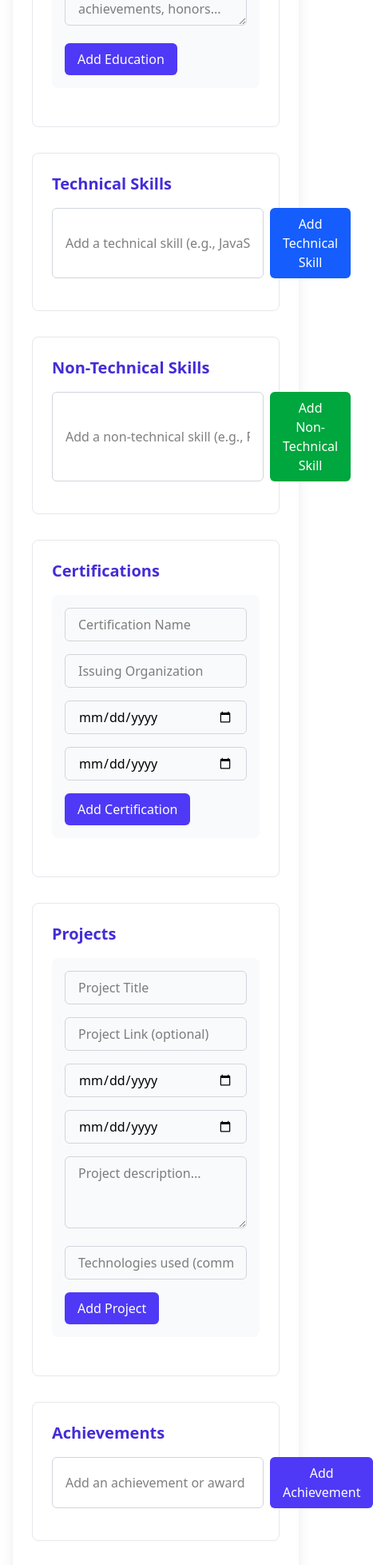
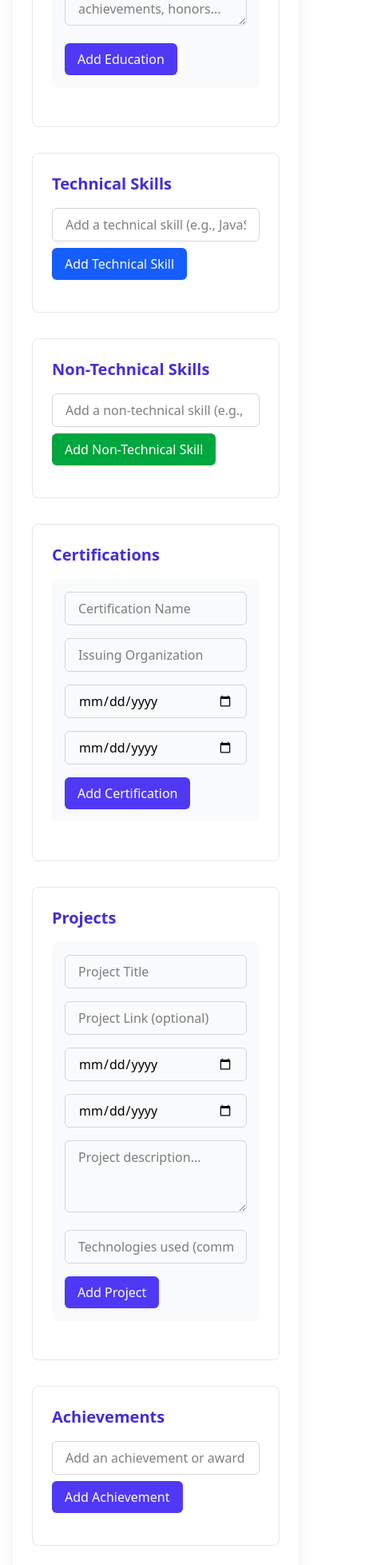
Before and after one commit to Abinash17a/resumeBuilder, a React (Vite) app: page / in a window 390 px wide. Shown: the part 1773-3730 px from the top of the page at 80% size, 467 px wide, since content can reach past the window. Built offline with nearby package versions, Linux system fonts and the light colour scheme.

Commit message:
button layout responsive failed

```diff
--- a/src/components/StructuredForm.jsx
+++ b/src/components/StructuredForm.jsx
@@ -541,13 +541,13 @@
       {/* Technical Skills Section */}
       <div className="mb-8 p-6 border border-gray-200 rounded-lg">
         <h3 className="text-xl font-semibold text-indigo-700 mb-4">Technical Skills</h3>
-        <div className="flex gap-2 mb-4">
+        <div className="mb-4">
           <input
             placeholder="Add a technical skill (e.g., JavaScript, Python, React, AWS)"
             value={currentTechnicalSkill}
             onChange={(e) => setCurrentTechnicalSkill(e.target.value)}
             onKeyPress={(e) => e.key === 'Enter' && addTechnicalSkill()}
-            className="flex-1 px-4 py-2 border border-gray-300 rounded-md"
+            className="w-full px-4 py-2 border border-gray-300 rounded-md mb-2"
           />
           <button
             onClick={addTechnicalSkill}
@@ -574,13 +574,13 @@
       {/* Non-Technical Skills Section */}
       <div className="mb-8 p-6 border border-gray-200 rounded-lg">
         <h3 className="text-xl font-semibold text-indigo-700 mb-4">Non-Technical Skills</h3>
-        <div className="flex gap-2 mb-4">
+        <div className="mb-4">
           <input
             placeholder="Add a non-technical skill (e.g., Project Management, Communication, Leadership)"
             value={currentNonTechnicalSkill}
             onChange={(e) => setCurrentNonTechnicalSkill(e.target.value)}
             onKeyPress={(e) => e.key === 'Enter' && addNonTechnicalSkill()}
-            className="flex-1 px-4 py-2 border border-gray-300 rounded-md"
+            className="w-full px-4 py-2 border border-gray-300 rounded-md mb-2"
           />
           <button
             onClick={addNonTechnicalSkill}
@@ -749,13 +749,13 @@
       {/* Achievements Section */}
       <div className="mb-8 p-6 border border-gray-200 rounded-lg">
         <h3 className="text-xl font-semibold text-indigo-700 mb-4">Achievements</h3>
-        <div className="flex gap-2 mb-4">
+        <div className="mb-4">
           <input
             placeholder="Add an achievement or award"
             value={currentAchievement}
             onChange={(e) => setCurrentAchievement(e.target.value)}
             onKeyPress={(e) => e.key === 'Enter' && addAchievement()}
-            className="flex-1 px-4 py-2 border border-gray-300 rounded-md"
+            className="w-full px-4 py-2 border border-gray-300 rounded-md mb-2"
           />
           <button
             onClick={addAchievement}
@@ -827,13 +827,13 @@
       {/* Interests Section */}
       <div className="mb-8 p-6 border border-gray-200 rounded-lg">
         <h3 className="text-xl font-semibold text-indigo-700 mb-4">Personal Interests & Hobbies</h3>
-        <div className="flex gap-2 mb-4">
+        <div className="mb-4">
           <input
             placeholder="Add an interest or hobby"
             value={currentInterest}
             onChange={(e) => setCurrentInterest(e.target.value)}
             onKeyPress={(e) => e.key === 'Enter' && addInterest()}
-            className="flex-1 px-4 py-2 border border-gray-300 rounded-md"
+            className="w-full px-4 py-2 border border-gray-300 rounded-md mb-2"
           />
           <button
             onClick={addInterest}
```
